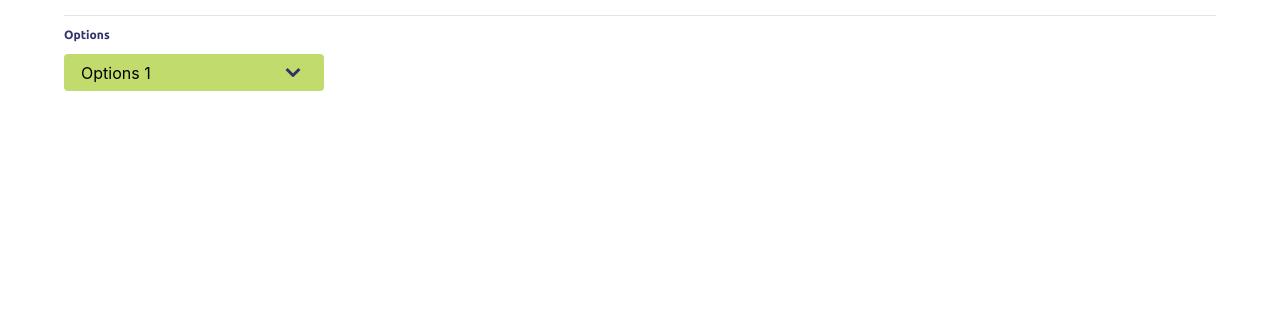
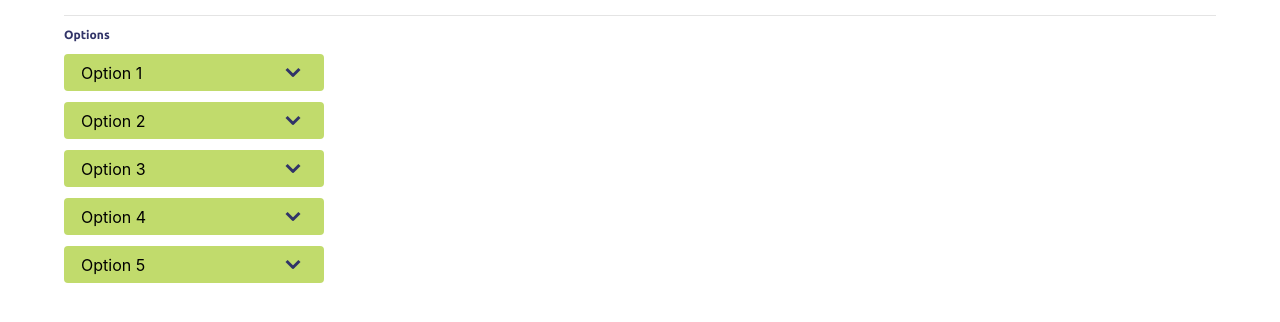
Before and after one commit to lissms/surveying, a React (Create React App) app in the folder my-linkedin-project/: page / in a window 1280 px wide. Shown: the part 1218-1540 px from the top of the page. Built offline with nearby package versions, Linux system fonts and the light colour scheme.

Commit message:
refactor options sections component

```diff
--- a/my-linkedin-project/src/menu/OptionsSections.jsx
+++ b/my-linkedin-project/src/menu/OptionsSections.jsx
@@ -3,6 +3,29 @@ import { Option, ButtonOptions } from "./OptionsSections.styled";
 import OptionChooseStyles from "./OptionChooseStyles";
 
 function OptionsSections(props) {
+  const options = [
+    {
+      Option: "Option 1",
+      id: "1",
+    },
+    {
+      Option: "Option 2 ",
+      id: "2",
+    },
+    {
+      Option: "Option 3",
+      id: "3",
+    },
+    {
+      Option: "Option 4",
+      id: "4",
+    },
+    {
+      Option: "Option 5",
+      id: "5",
+    },
+  ];
+
   const [hasFlag, setHasFlag] = useState(false);
 
   const handlerOpenOptions = () => {
@@ -11,8 +34,11 @@ function OptionsSections(props) {
 
   return (
     <div>
-      <Option borderRadius="4px" onClick={handlerOpenOptions}>
-        <p>Options 1</p>
+      {options.map((option) => {
+        return (
+          <div>
+            <Option id={option.id} onClick={handlerOpenOptions}>
+              <p>{option.Option}</p>
               <ButtonOptions hasFlag={hasFlag}>
                 <div className="arrow"></div>
                 <div className="arrow-bottom"></div>
@@ -21,6 +47,9 @@ function OptionsSections(props) {
             <OptionChooseStyles hasFlag={hasFlag}></OptionChooseStyles>
           </div>
         );
+      })}
+    </div>
+  );
 }
 
 export default OptionsSections;
--- a/my-linkedin-project/src/menu/OptionsSections.styled.js
+++ b/my-linkedin-project/src/menu/OptionsSections.styled.js
@@ -4,11 +4,12 @@ export const Option = styled.div`
   width: 243px;
   height: 37px;
   background: #c1db6c;
-  border-radius: ${(props) => `${props.borderRadius}`};
+  border-radius: ${(props) => (props.hasFlag ? `4px 4px 0 0px;;` : ` 4px `)};
   display: flex;
   justify-content: space-between;
   align-items: center;
   padding-left: 17px;
+  margin-bottom: 10px;
 `;
 export const ButtonOptions = styled.div`
   margin-right: 17px;
```
Lines whose indentation alone changed are shown as unchanged.
